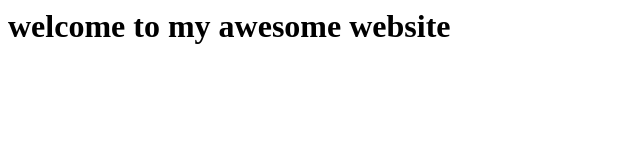
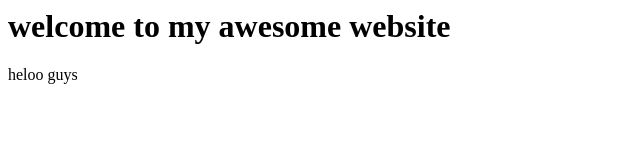
Before and after one commit to nitishntr/Github-GL-tutorial, a plain HTML site: page index.html in a window 1280 px wide. Shown: the full height of the page, 0-640 px from the left. Drawn offline with Linux system fonts and the light colour scheme.

Commit message:
Added a p tag to index.html

```diff
--- a/index.html
+++ b/index.html
@@ -1,4 +1,5 @@
 <html>
   <title>this is my awesome website</title>
   <h1>welcome to my awesome website</h1>
+  <p> heloo guys</p>
 </html>
```
